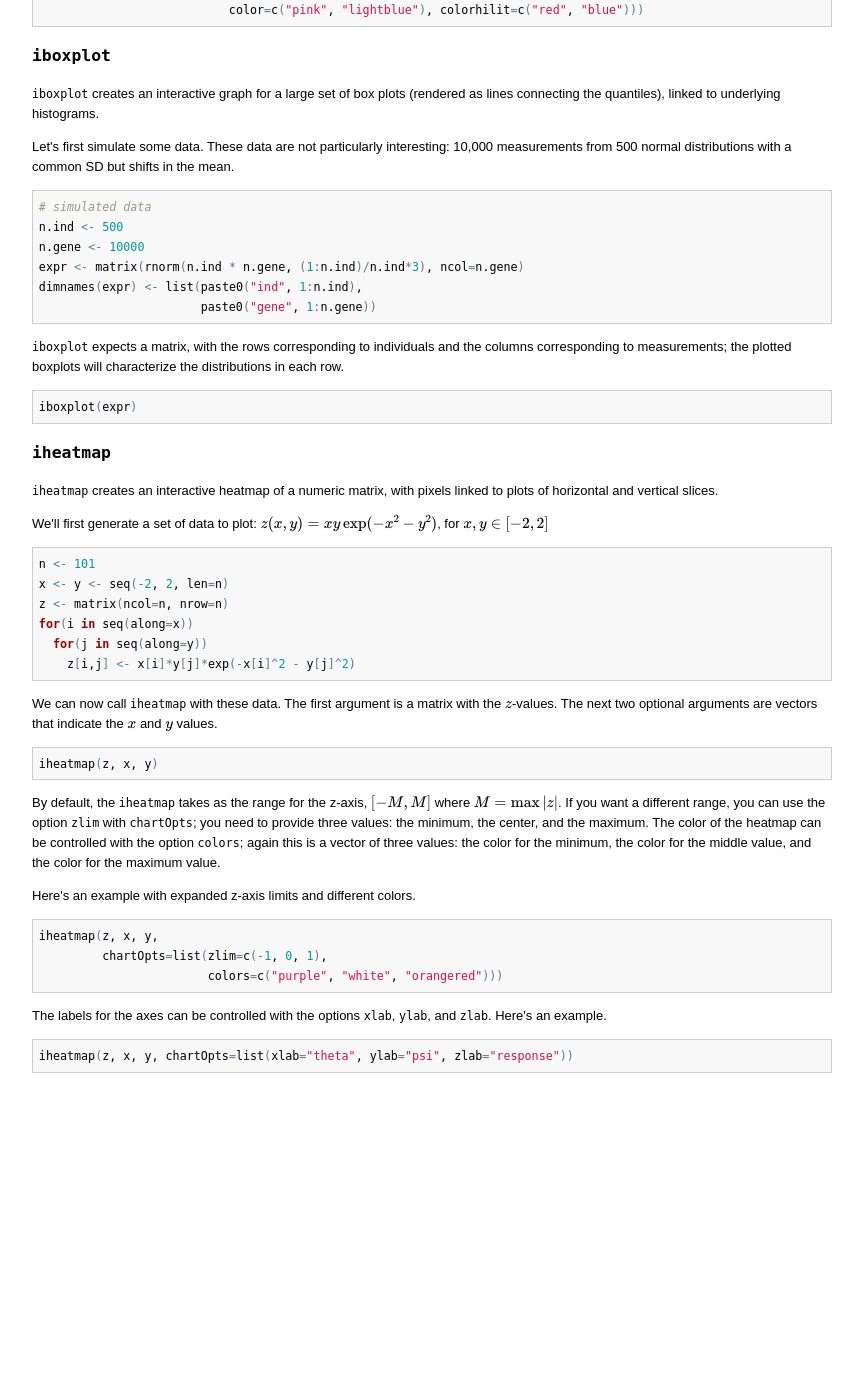
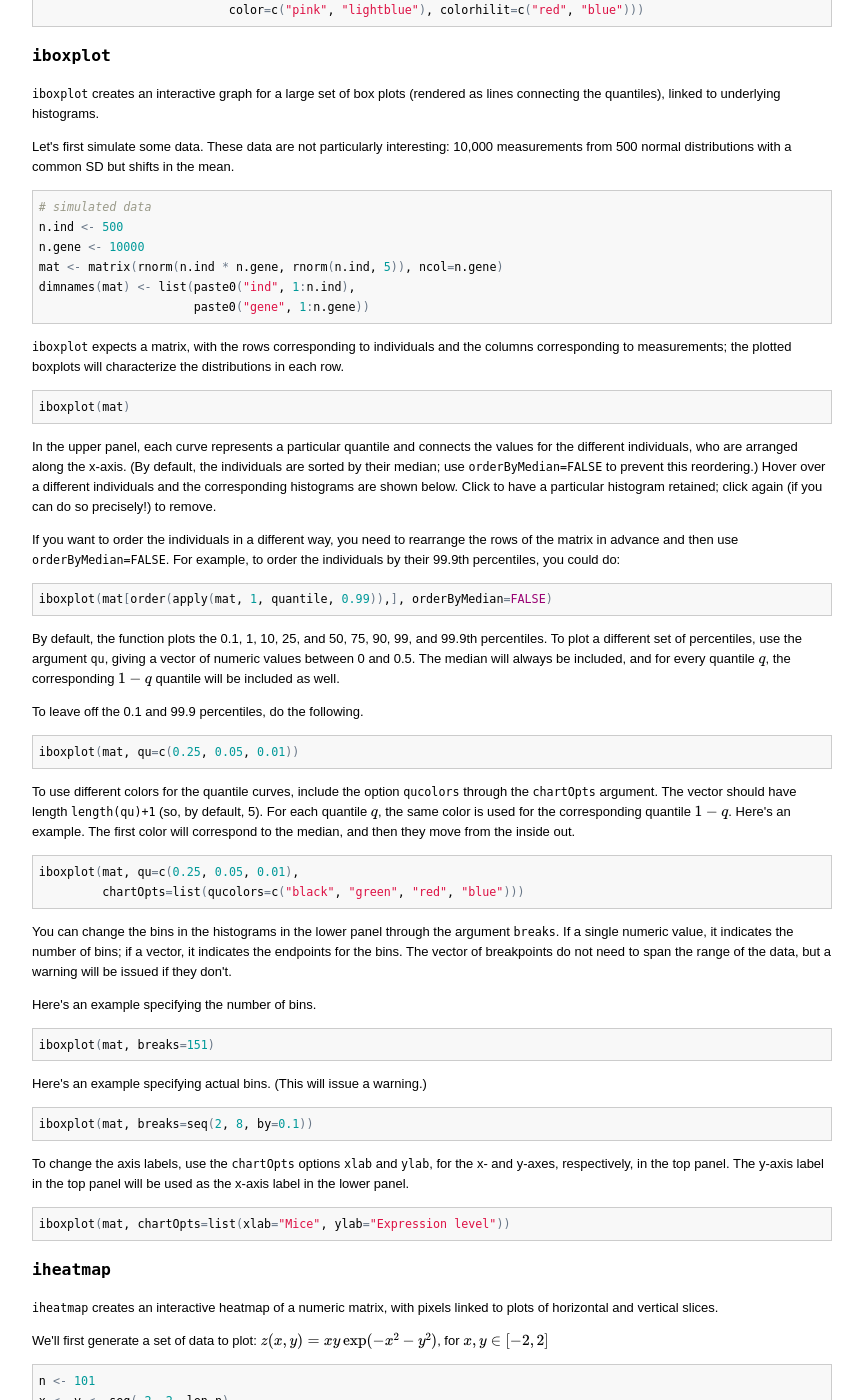
Before and after one commit to kbroman/qtlcharts, a Jekyll site: the page assets/vignettes/userGuide.html, which Jekyll copies as it is, in a window 1280 px wide and 1400 px high, scrolled down 7440 px. Shown: the whole window, without its empty margins (81-944 px from the left). Built offline with Jekyll 4.4.1, drawn with Linux system fonts in a browser that asks for light colours; formulas are drawn with MathJax 3; before the commit the page ends 8539 px from its top, so only the background shows below that.

Commit message:
userGuide: finish off explanation of iboxplot

```diff
--- a/assets/vignettes/userGuide.html
+++ b/assets/vignettes/userGuide.html
@@ -194,7 +194,7 @@ hr {
 
 <p><a href="http://kbroman.github.io/qtlcharts">R/qtlcharts</a> is an
 <a href="http://www.r-project.org">R</a> package to create interactive charts for
-QTL data, for use with <a href="http://www.rqtl.org">R/qtl</a>. </p>
+QTL data, for use with <a href="http://www.rqtl.org">R/qtl</a>.</p>
 
 <p>The charts are saved to a temporary file and opened in a web browser,
 though you may also save them to a specific file, to be viewed later.
@@ -430,7 +430,7 @@ marker position to view the marker name.</p>
 
 <p>Let&#39;s first load the <code>hyper</code> data included with
 <a href="http://www.rqtl.org">R/qtl</a> and pull out the genetic map with
-<code>pull.map</code>. </p>
+<code>pull.map</code>.</p>
 
 <pre><code class="r">data(hyper)
 map &lt;- pull.map(hyper)
@@ -600,7 +600,7 @@ actual values in <code>times</code>, include it as a second argument.</p>
 </code></pre>
 
 <p>To change the axis labels, pass <code>curves_xlab</code> and <code>curves_ylab</code> using
-<code>chartOpts</code>. </p>
+<code>chartOpts</code>.</p>
 
 <pre><code class="r">iplotCurves(phe, times, chartOpts=list(curves_xlab=&quot;Time (hrs)&quot;,
                                        curves_ylab=&quot;Response&quot;))
@@ -672,16 +672,78 @@ common SD but shifts in the mean.</p>
 <pre><code class="r"># simulated data
 n.ind &lt;- 500
 n.gene &lt;- 10000
-expr &lt;- matrix(rnorm(n.ind * n.gene, (1:n.ind)/n.ind*3), ncol=n.gene)
-dimnames(expr) &lt;- list(paste0(&quot;ind&quot;, 1:n.ind),
-                       paste0(&quot;gene&quot;, 1:n.gene))
+mat &lt;- matrix(rnorm(n.ind * n.gene, rnorm(n.ind, 5)), ncol=n.gene)
+dimnames(mat) &lt;- list(paste0(&quot;ind&quot;, 1:n.ind),
+                      paste0(&quot;gene&quot;, 1:n.gene))
 </code></pre>
 
 <p><code>iboxplot</code> expects a matrix, with the rows corresponding to
 individuals and the columns corresponding to measurements; the plotted
 boxplots will characterize the distributions in each row.</p>
 
-<pre><code class="r">iboxplot(expr)
+<pre><code class="r">iboxplot(mat)
+</code></pre>
+
+<p>In the upper panel, each curve represents a particular quantile
+and connects the values for the different individuals, who are
+arranged along the x-axis. (By default, the individuals are sorted by
+their median; use <code>orderByMedian=FALSE</code> to prevent this reordering.)
+Hover over a different individuals and the corresponding histograms
+are shown below. Click to have a particular histogram retained; click
+again (if you can do so precisely!) to remove.</p>
+
+<p>If you want to order the individuals in a different way, you need to
+rearrange the rows of the matrix in advance and then use
+<code>orderByMedian=FALSE</code>. For example, to order the individuals by their
+99.9th percentiles, you could do:</p>
+
+<pre><code class="r">iboxplot(mat[order(apply(mat, 1, quantile, 0.99)),], orderByMedian=FALSE)
+</code></pre>
+
+<p>By default, the function plots the 0.1, 1, 10, 25, and 50, 75, 90, 99,
+and 99.9th percentiles. To plot a different set of percentiles, use
+the argument <code>qu</code>, giving a vector of numeric values between 0 and
+0.5. The median will always be included, and for every quantile \(q\),
+the corresponding \(1-q\) quantile will be included as well.</p>
+
+<p>To leave off the 0.1 and 99.9 percentiles, do the following.</p>
+
+<pre><code class="r">iboxplot(mat, qu=c(0.25, 0.05, 0.01))
+</code></pre>
+
+<p>To use different colors for the quantile curves, include the option
+<code>qucolors</code> through the <code>chartOpts</code> argument. The vector should have
+length <code>length(qu)+1</code> (so, by default, 5). For each quantile \(q\), the
+same color is used for the corresponding quantile \(1-q\). Here&#39;s an
+example. The first color will correspond to the median, and then they
+move from the inside out.</p>
+
+<pre><code class="r">iboxplot(mat, qu=c(0.25, 0.05, 0.01),
+         chartOpts=list(qucolors=c(&quot;black&quot;, &quot;green&quot;, &quot;red&quot;, &quot;blue&quot;)))
+</code></pre>
+
+<p>You can change the bins in the histograms in the lower panel through
+the argument <code>breaks</code>. If a single numeric value, it indicates the
+number of bins; if a vector, it indicates the endpoints for the bins.
+The vector of breakpoints do not need to span the range of the data,
+but a warning will be issued if they don&#39;t.</p>
+
+<p>Here&#39;s an example specifying the number of bins.</p>
+
+<pre><code class="r">iboxplot(mat, breaks=151)
+</code></pre>
+
+<p>Here&#39;s an example specifying actual bins. (This will issue a warning.)</p>
+
+<pre><code class="r">iboxplot(mat, breaks=seq(2, 8, by=0.1))
+</code></pre>
+
+<p>To change the axis labels, use the <code>chartOpts</code> options <code>xlab</code> and
+<code>ylab</code>, for the x- and y-axes, respectively, in the top panel. The
+y-axis label in the top panel will be used as the x-axis label in the
+lower panel.</p>
+
+<pre><code class="r">iboxplot(mat, chartOpts=list(xlab=&quot;Mice&quot;, ylab=&quot;Expression level&quot;))
 </code></pre>
 
 <h3><code>iheatmap</code></h3>
```
